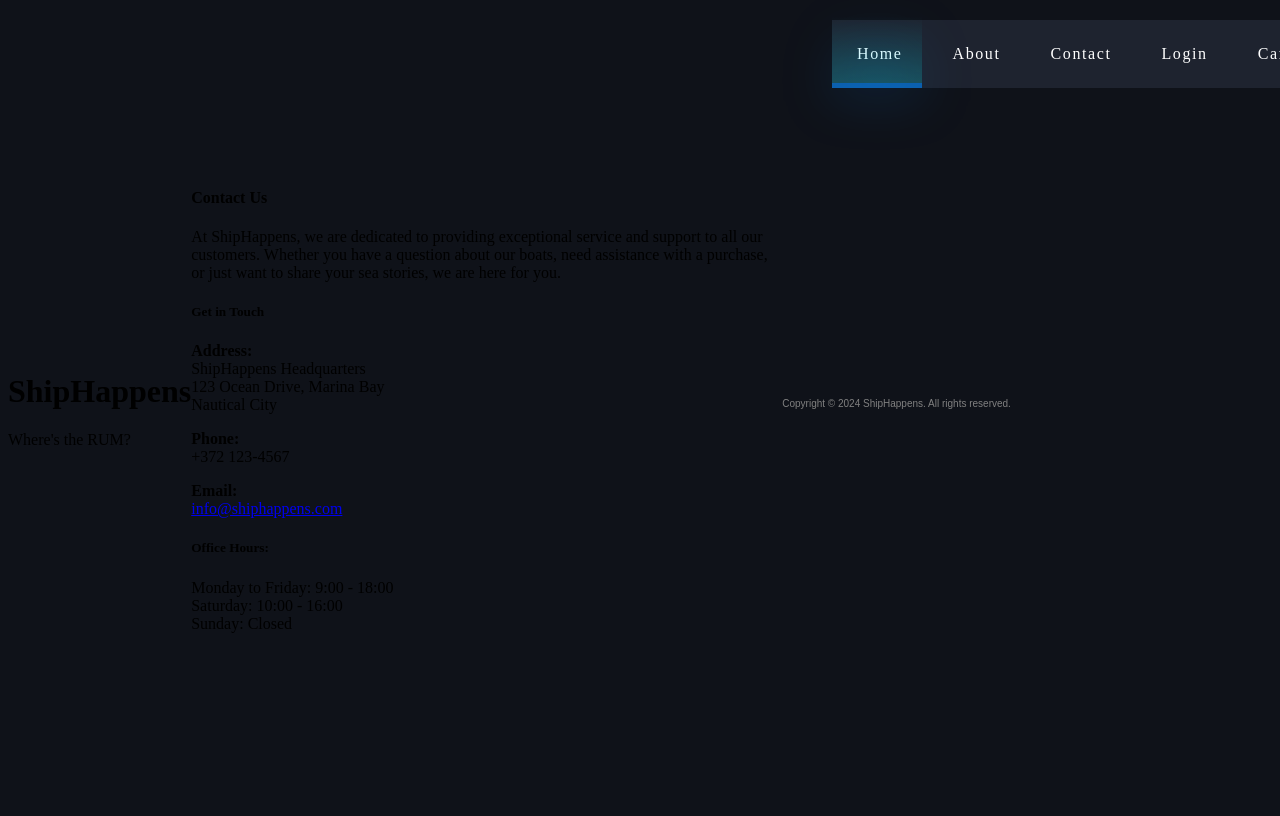
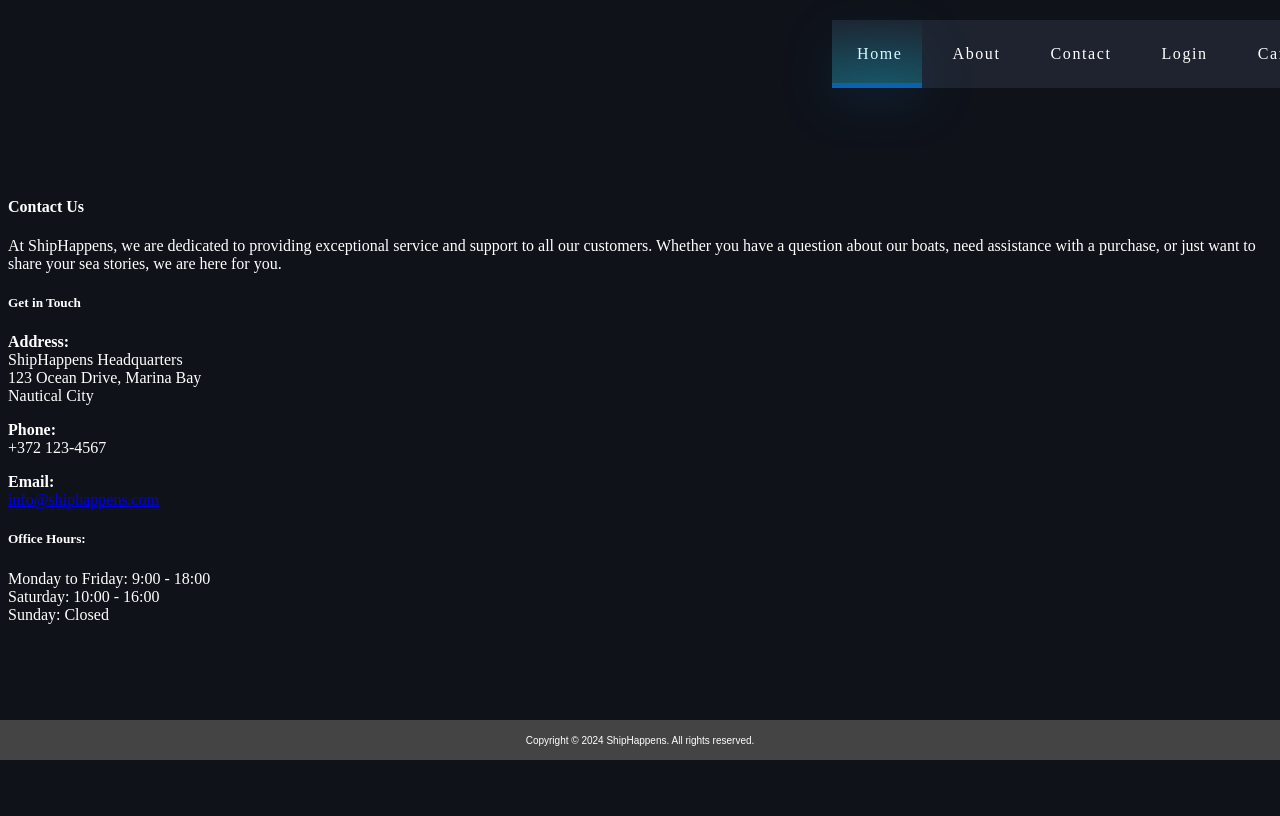
Before and after one commit to AndrusR/final_project_eshop, a Django app: template templates/contact.html in a window 1280 px wide. Run offline with Django 5.2, Linux system fonts and the light colour scheme; the template is opened without the code that fills it, so the values that code supplies are empty.

Commit message:
New file: Navbar; Change: contact.html and base.html

```diff
--- a/static/css/styles.css
+++ b/static/css/styles.css
@@ -54,18 +54,15 @@ nav a
 .footer {
   width: 100%;
   height: 2.5rem;
+  position: absolute;
+  bottom: 5%;
+  background-color: #444; /* Optional: Add a background color to the footer */
+  display: flex;
+  justify-content: center; /* Center-align text horizontally */
+  align-items: center;
 }
 .copyright {
   font-family: Futura, sans-serif;
   font-size: 10px;
   color: gray;
 }
-
-.navbar-nav {
-  width: 100%;
-  display: flex;
-  justify-content: flex-end;
-}
-.nav-item {
-  margin-left: 15px;
-}
--- a/templates/base.html
+++ b/templates/base.html
@@ -1,33 +1,16 @@
+{% load static %}
+
 <!DOCTYPE html>
 <html lang="en">
 <head>
-  <title>ShipHappens</title>
+  <title style="color: white">ShipHappens</title>
   <meta charset="utf-8">
   <meta name="viewport" content="width=device-width, initial-scale=1">
   <link rel="stylesheet" type="text/css" href="/static/css/styles.css">
 </head>
 
-    <style>
-      .footer {
-        width: 100%;
-        height: 2.5rem
-      }
-      .copyright {
-        font-family: Futura, sans-serif;
-        font-size: 10px;
-        color: gray;
-      }
-    </style>
 <body>
-
-<div class="p-5 bg-secondary text-dark text-center">
-  <h1>ShipHappens</h1>
-  <p>Where's the RUM?</p>
-</div>
-
     {% include 'navbar.html' %}
-
-{#{% include 'home.html' %}#}
 
     <div class="container">
       {% block content %}
@@ -35,7 +18,7 @@
     </div>
 
     <div class="mt-5 p-4 bg-dark text-white text-center footer">
-  <p class="copyright">Copyright © 2024 ShipHappens. All rights reserved.</p>
+      <p style="color: white" class="copyright">Copyright © 2024 ShipHappens. All rights reserved.</p>
     </div>
 
 </body>
--- a/templates/contact.html
+++ b/templates/contact.html
@@ -1,30 +1,31 @@
 {% extends 'base.html' %}
 
 {% block content %}
+
 <body>
     <div class="container">
         <header>
-            <h4><b>Contact Us</b></h4>
-            <p>At ShipHappens, we are dedicated to providing exceptional service and support to all our customers.
+            <h4 style="color: white"><b>Contact Us</b></h4>
+            <p style="color: white">At ShipHappens, we are dedicated to providing exceptional service and support to all our customers.
                 Whether you have a question about our boats, need assistance with a purchase,
                 or just want to share your sea stories, we are here for you.</p>
         </header>
 
         <section>
-            <h5><b>Get in Touch</b></h5>
-            <p><strong>Address:</strong><br>
+            <h5 style="color: white"><b>Get in Touch</b></h5>
+            <p style="color: white"><strong>Address:</strong><br>
             ShipHappens Headquarters<br>
             123 Ocean Drive, Marina Bay<br>
             Nautical City</p>
 
-            <p><strong>Phone:</strong><br>
+            <p style="color: white"><strong>Phone:</strong><br>
             +372 123-4567</p>
 
-            <p><strong>Email:</strong><br>
+            <p style="color: white"><strong>Email:</strong><br>
             <a href="mailto:info@shiphappens.com">info@shiphappens.com</a></p>
 
-            <h5><b>Office Hours:</b></h5>
-            <p>Monday to Friday: 9:00 - 18:00<br>
+            <h5 style="color: white"><b>Office Hours:</b></h5>
+            <p style="color: white">Monday to Friday: 9:00 - 18:00<br>
             Saturday: 10:00 - 16:00<br>
             Sunday: Closed</p>
         </section>
--- a/templates/navbar.html
+++ b/templates/navbar.html
@@ -1,8 +1,8 @@
 
 <body>
     <nav>
-        <a href="{% url 'home' %}">Home</a>
-        <a href="">About</a>
+        <a href="">Home</a>
+        <a href="{% url 'about' %}">About</a>
         <a href="{% url 'contact' %}">Contact</a>
         <a href="#">Login</a>
         <a href="#">Cart</a>
```
Also changed, not shown: templates/about.html (+17 -5 lines). Lines whose indentation alone changed are shown as unchanged.
